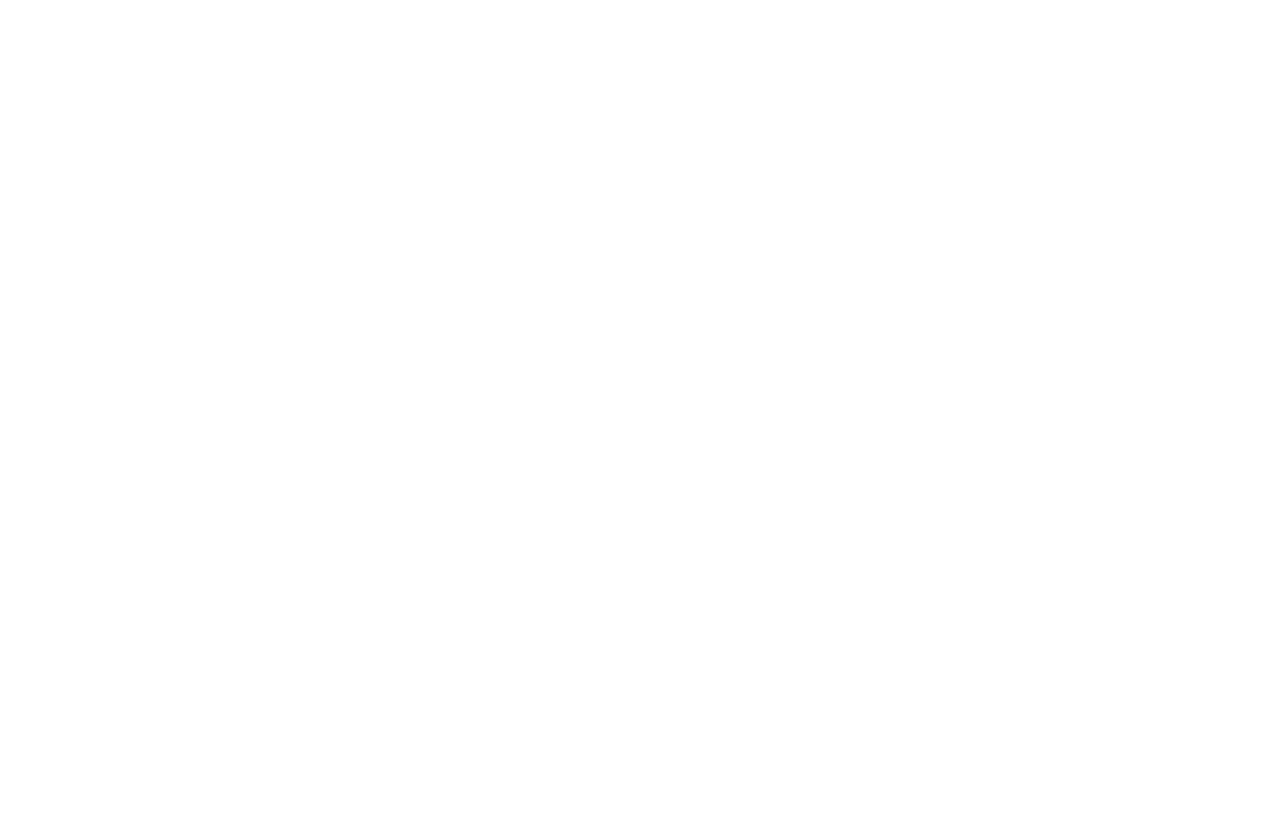
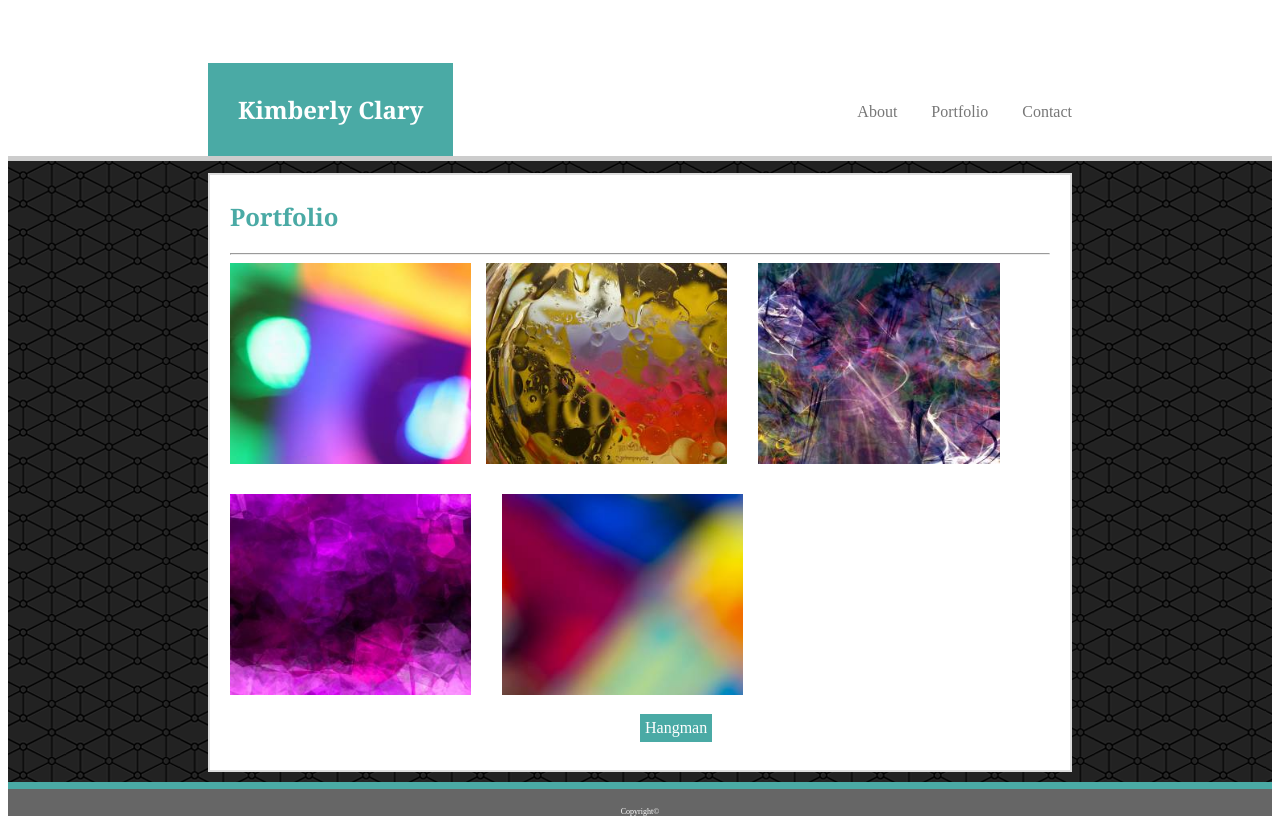
Before and after one commit to Bee406/Basic-Portfolio, a plain HTML site: page portfolio.html in a window 1280 px wide. Before the commit the page ends 800 px from the top, so only its background shows below. Drawn offline with Linux system fonts and the light colour scheme.

Commit message:
portfolioimgs.backgroundupd

```diff
--- a/assets/css/style.css
+++ b/assets/css/style.css
@@ -4,12 +4,13 @@
     display: block;
 }
 
- .header {
+.header {
     background:white;
-    border-bottom: 5px solid #dddddd;
+    border-bottom: 5px solid #cccccc;
     padding: 35px 200px 0 200px;
 }
- h1 {
+
+h1 {
     float: left;
     color: white;
     background: #4aaaa5;
@@ -23,36 +24,57 @@ nav {float: right;
     margin-top: 60px;
 }
 
+a {color: #777777;
+    text-decoration: none;
+}
+
+.background {border-bottom: 7px solid #4aaaa5;
+    background-image: url(../images/background.png);
+    padding-top: 2px;
+}
+
+.content {
+    border-style: solid;
+    border-width: 2px;
+    border-color: #dddddd;
+    padding: 20px;
+    margin: 10px 200px;
+    background-color: white;
+}
+
 h2{
     font-family: 'Georgia', Times, Times New Roman, serif;
     color: #4aaaa5;
     margin-top: 5px;
 }
 
-.aboutme {
-    border-style: solid;
-    border-width: 10px 200px 10px 200px;
-    border-color: #dddddd;
-    padding: 20px;
-}
-
 img {
     width: 30%;
     float: left;
     margin-right: 15px;
-    margin-bottom: 15px;
+    margin-bottom: 5px;
 }
-
-a {color: #777777;
-    text-decoration: none;
-}
-
-.bottomborder {border-bottom: 7px solid #4aaaa5;}
 
 footer {
     color: white;
     font-size: 8px;
     text-align: center;
     background-color: #666666;
-    padding-top: 15px;
+    padding-top: 18px;
 }
+
+.portfolioimg{
+    padding: 0 16px 25px 0px;
+    position: relative;
+    text-align: center;
+    color: white;
+}
+
+.portfoliotxt {
+    position: absolute;
+    background: #4aaaa5;
+    color: white;
+    padding: 5px;
+    left: 50%;
+    bottom: 8px;
+}
--- a/contact.html
+++ b/contact.html
@@ -0,0 +1,31 @@
+<!DOCTYPE html>
+<html lang="en-us">
+
+    <head>
+        <meta charset="UTF-8">
+        <title>Kim Clary Portfolio</title>
+        <link rel="stylesheet" type="text/css" href="assets/css/style.css">
+    </head>
+
+    <body class="clearfix">
+
+        <section class="header clearfix">
+        <h1>Kimberly Clary</h1>
+        <nav> <a href="#">About</a> <a href="#">Portfolio</a> <a href="#">Contact</a>
+        </section>
+
+        <div class="bottomborder">
+            <section class="content">
+                <h2>About Me</h2>
+                <hr>
+                <img src="https://www.telegraph.co.uk/content/dam/news/2016/08/23/106598324PandawaveNEWS-xlarge_trans_NvBQzQNjv4Bqeo_i_u9APj8RuoebjoAHt0k9u7HhRJvuo-ZLenGRumA.jpg" alt=PandaBear>
+                <p>"Lorem ipsum dolor sit amet, consectetur adipiscing elit, sed do eiusmod tempor incididunt ut labore et dolore magna aliqua. Ut enim ad minim veniam, quis nostrud exercitation ullamco laboris nisi ut aliquip ex ea commodo consequat. Duis aute irure dolor in reprehenderit in voluptate velit esse cillum dolore eu fugiat nulla pariatur. Excepteur sint occaecat cupidatat non proident, sunt in culpa qui officia deserunt mollit anim id est laborum."</p>
+            </section>
+        </div>
+
+        <footer>
+            Copyright©
+        </footer>
+    </body>
+
+</html>
--- a/portfolio.html
+++ b/portfolio.html
@@ -0,0 +1,37 @@
+<!DOCTYPE html>
+<html lang="en-us">
+
+    <head>
+        <meta charset="UTF-8">
+        <title>Kim Clary Portfolio</title>
+        <link rel="stylesheet" type="text/css" href="assets/css/style.css">
+    </head>
+
+    <body class="clearfix">
+
+        <section class="header clearfix">
+        <h1>Kimberly Clary</h1>
+        <nav> <a href="#">About</a> <a href="#">Portfolio</a> <a href="#">Contact</a>
+        </section>
+
+        <div class="background">
+            <section class="content clearfix">
+                <h2>Portfolio</h2>
+                <hr>
+                <div class="portfolioimg clearfix">
+                   <img src="assets/images/Photo1.jpg" alt="Photo1"/>
+                   <div class="portfoliotxt">Hangman</div>
+                   <img class="portfolioimg" src="assets/images/Photo2.jpg" alt="Photo2"/>
+                   <img class="portfolioimg" src="assets/images/Photo3.jpg" alt="Photo3"/>
+                   <img class="portfolioimg" src="assets/images/Photo4.jpg" alt="Photo4"/>
+                   <img class="portfolioimg" src="assets/images/Photo5.jpg" alt="Photo5"/>
+                </div>
+            </section>
+        </div>
+
+        <footer>
+            Copyright©
+        </footer>
+    </body>
+
+</html>
```
Also changed, not shown: index.html (+4 -4 lines), assets/images/Photo1.jpg (added), assets/images/Photo2.jpg (added), assets/images/Photo3.jpg (added), assets/images/Photo4.jpg (added), assets/images/Photo5.jpg (added), assets/images/background.png (added), 1 other file.
